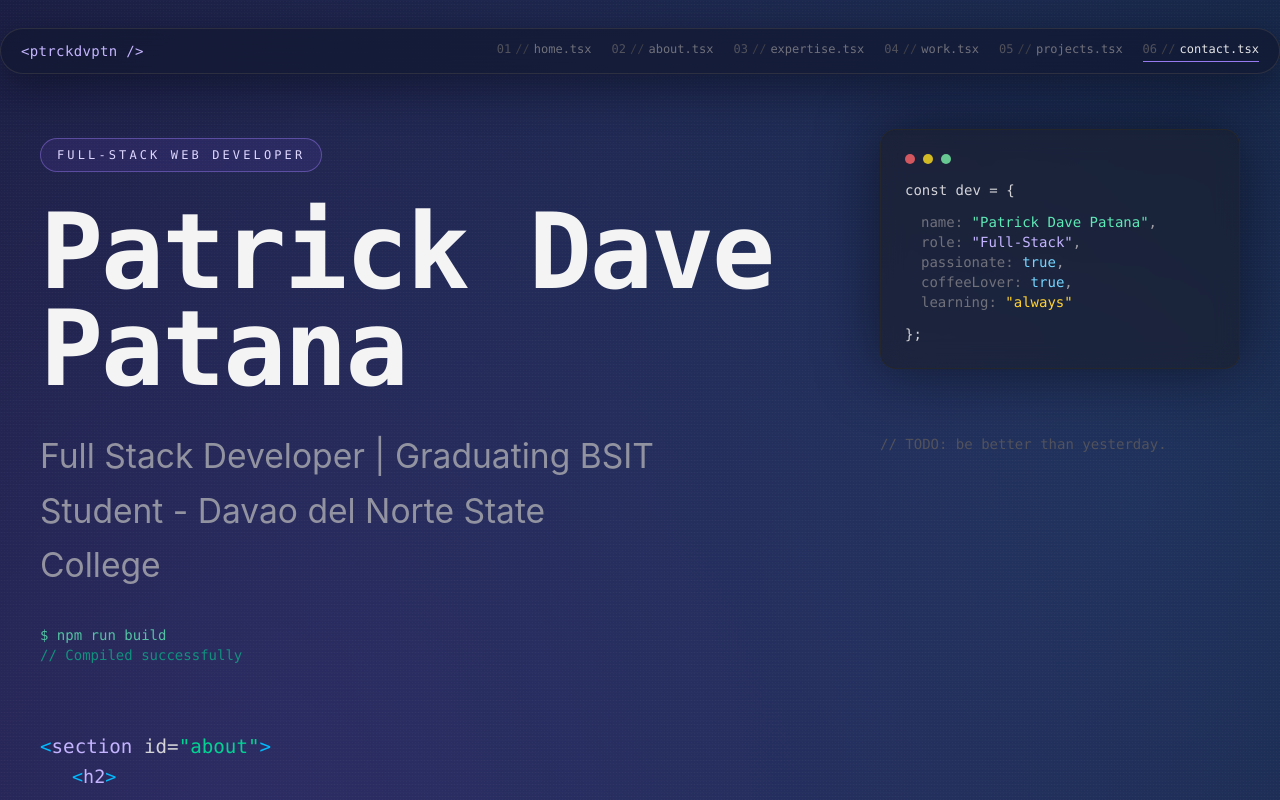
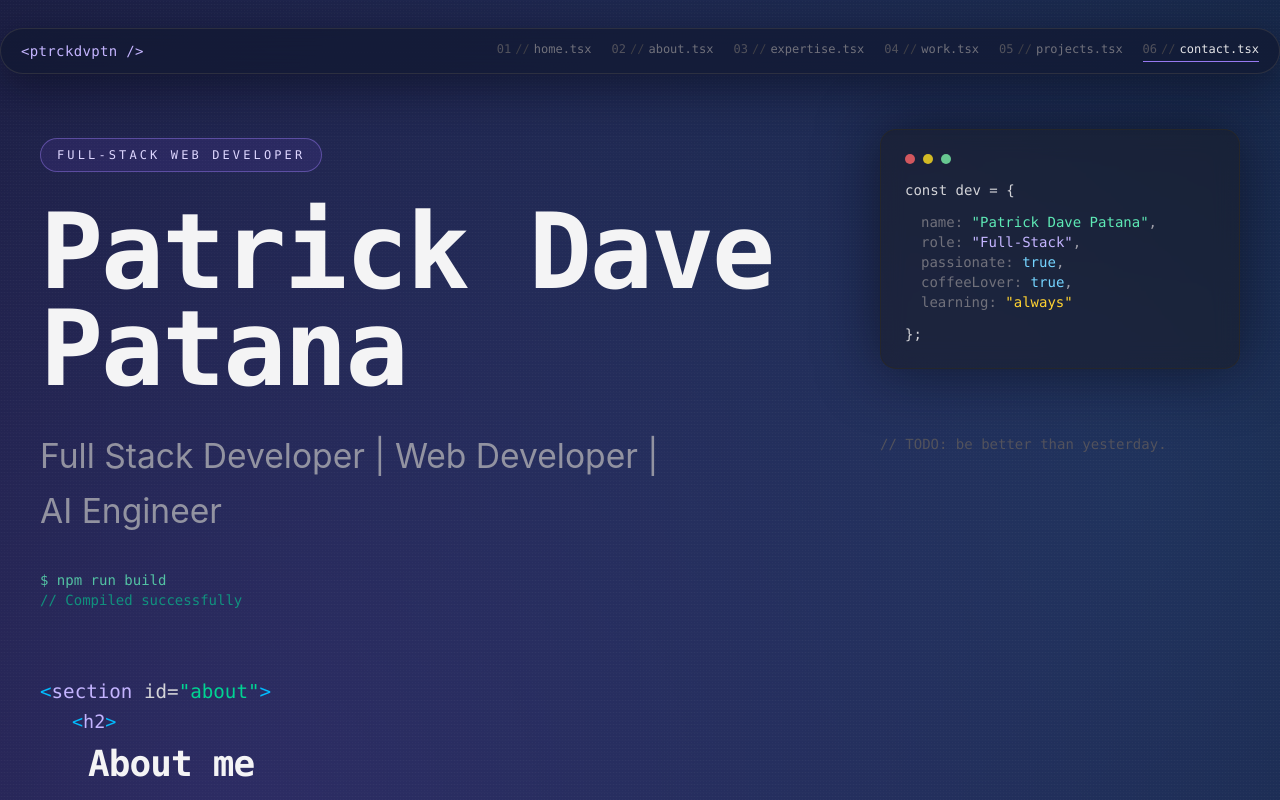
Before and after one commit to zygradezeropat/portfolio, a React (Vite) app: page / in a window 1280 px wide. Shown: the top 800 px of the page. Built offline with nearby package versions, Linux system fonts and the light colour scheme.

Commit message:
add new cert

```diff
--- a/src/components/portfolio/HeroSection.tsx
+++ b/src/components/portfolio/HeroSection.tsx
@@ -14,8 +14,7 @@ export function HeroSection() {
       </div>
 
       <p className="max-w-[620px] text-[1.9rem] leading-relaxed text-zinc-400/90 md:text-[2.1rem]">
-        Full Stack Developer | Graduating BSIT Student - Davao del Norte State
-        College
+        Full Stack Developer | Web Developer | AI Engineer
       </p>
 
       <div className="font-mono text-sm text-emerald-300/80">
```
